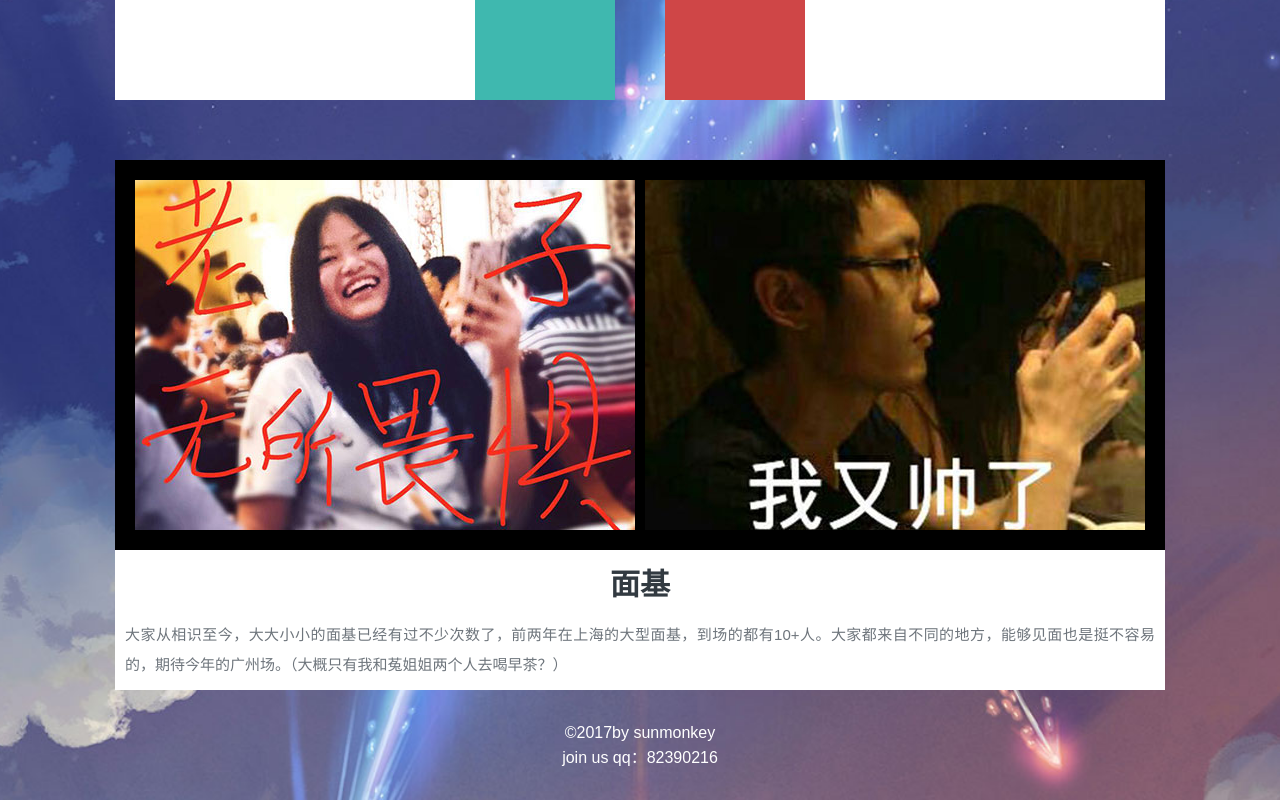
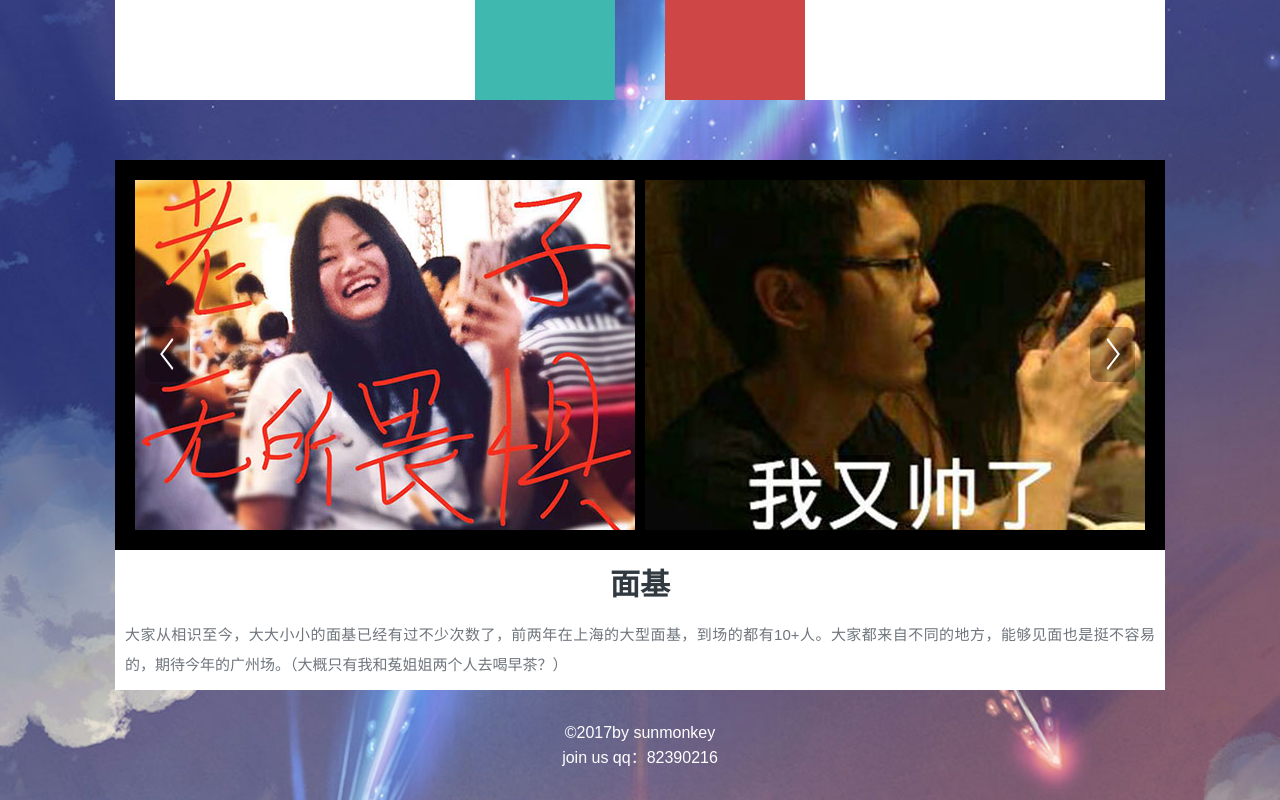
Before and after one commit to largemonkey/largemonkey.github.io, a plain HTML site: page index.html in a window 1280 px wide. Shown: the part 985-1785 px from the top of the page. Drawn offline with Linux system fonts and the light colour scheme.

Commit message:
modify scroll

```diff
--- a/css/main.css
+++ b/css/main.css
@@ -133,6 +133,7 @@ body {
 }
 #visible ul li{
     float: left;
+    margin-right: 10px;
 }
 #visible ul li img{
 	width: 500px;
@@ -152,6 +153,7 @@ body {
     margin: 0 auto;
     width: 1010px !important;
     background: #000;
+    padding: 20px;
 }
 .mianji{
 	width: 1050px;
@@ -182,3 +184,18 @@ body {
 	font-size: 16px;
 	color: #fff;
 }
+#totalContainer .button{
+	position: absolute;
+	width: 45px;
+	height: 55px;
+	top: 147px;
+	cursor: pointer;
+}
+#totalContainer .button.prev{
+	background: url(../images/prev.png) no-repeat;
+	left: 10px;
+}
+#totalContainer .button.next{
+	background: url(../images/next.png) no-repeat;
+	left: 955px;
+}
--- a/index.html
+++ b/index.html
@@ -7,7 +7,6 @@
 <title></title>
 <script src="js/jquery1-10-2.js" type="text/javascript"></script>
 <script src="js/main.js" type="text/javascript"></script>
-<script src="js/carousel.js" type="text/javascript"></script>
 <link rel="shortcut icon" href="images/favicon.ico" type="image/x-icon">
 <link rel="stylesheet" href="css/base.css">
 <link rel="stylesheet" href="css/main.css" />
@@ -87,7 +86,10 @@
                         <li><img src="images/10.jpg"></li>
                         <li><img src="images/11.jpg"></li>
                     </ul>
+                    <a class="prev button"></a>
+                    <a class="next button"></a>
                 </div>
+
             </div>
             <div class="mian-info">
                 <h2>面基</h2>
--- a/js/carousel.js
+++ b/js/carousel.js
@@ -5,7 +5,6 @@
             totalFrame: 20,
             interval: 10,
             delayed: 2000,
-            visibleNum: 3, //展区的图片数目；
             everyScroll: 1 //每次滚动的图片数目；
         }
         var options = $.extend({}, defaults, options);
@@ -16,16 +15,13 @@
         var items = obj.find("li");
         var width = items.width();  //图片的宽度
         items.css("marginRight", o.interval+"px");
-        var visibleWidth = o.visibleNum * width + (o.visibleNum - 1) * o.interval;
-            obj.css("width", visibleWidth);
         var height = items.height();//图片的高度
-        visible.css({"width": visibleWidth + "px", "height": height + "px"});
         var i = items.length;  //总的图片的数目
         var moveDistance = o.everyScroll * width + (o.everyScroll - 1) * o.interval;
         var movePlace = visible.find("ul");
             movePlace.css("width",i*width+i* o.interval+"px");
             function carousel(){
-                movePlace.animate({left:-moveDistance+"px"},300,function(){
+                movePlace.animate({left:-moveDistance+"px"},500,function(){
                     movePlace.css("left","0px");
                     for(j=0;j< o.everyScroll;j++){
                         movePlace.find("li").eq(0).appendTo(movePlace);
@@ -37,6 +33,12 @@
             },function(){
                 timeout = setInterval(carousel, o.delayed);
             }).trigger("mouseleave"); //先实行一次离开先，要不像上面那样会出错。//先将轮播事件捆绑到离开发生，这样不会乱。
+
+            var prevButton = obj.find(".prev");
+            var nextButton = obj.find(".next");
+
+
+
         }
     });
 })(jQuery)
--- a/js/main.js
+++ b/js/main.js
@@ -3,16 +3,75 @@ $(document).ready(function(){
 		init:function(){
 			var _this = this;
 			_this.begin();
-			$("#totalContainer").carousel({
+			_this.carousel();
+			/*$("#totalContainer").carousel({
 	            totalFrame: 20,
 	            interval: 10,
 	            delayed: 2000,
 	            visibleNum: 2, //展区的图片数目；
 	            everyScroll: 1 //每次滚动的图片数目；
-	        });
+	        });*/
 		},
 		begin:function(){
 			$(".head .title").addClass("down");
+		},
+		carousel:function(){
+			var i = 0;
+			var visible = $("#visible");
+	        var items = visible.find("li");
+	        var width = items.width();  //图片的宽度
+	        var p_num = items.length;  //总的图片的数目
+	        var prevButton = visible.find(".prev");
+            var nextButton = visible.find(".next");
+	        var movePlace = visible.find("ul");
+	            movePlace.css("width",p_num*510+"px");  //其中10是间隔
+
+	        visible.hover(function(){
+                clearInterval(timeout);
+            },function(){
+                timeout = setInterval(scroll, 2000);
+        	}).trigger("mouseleave");
+
+	        var moveWidth = 510;
+        	nextButton.click(function(){
+        		if (!movePlace.is(":animated")) {
+        			if (i === (p_num-2)) {
+		                movePlace.animate({left:0+"px"},500);
+		                i = 0;
+		            }else{
+		                movePlace.animate({left:'-='+moveWidth+"px"},500,function(){
+		                });
+		               i++;
+		            }
+        		}
+
+        	})
+
+        	prevButton.click(function(){
+        		if (!movePlace.is(":animated")) {
+        			if (i === 0) {
+		                movePlace.animate({left:-(p_num-2)*moveWidth+"px"},500);
+		                i = p_num-2;
+		            }else{
+		                movePlace.animate({left:'+='+moveWidth+"px"},500,function(){
+		                });
+		               i--;
+		            }
+        		}
+
+        	})
+
+
+        	function scroll(){
+	            if (i === (p_num-2)) {
+	                movePlace.animate({left:0+"px"},500);
+	                i = 0;
+	            }else{
+	                movePlace.animate({left:'-='+moveWidth+"px"},500,function(){
+	                });
+	               i++;
+	            }
+        	}
 		}
 	}
 	index.init();
```
Also changed, not shown: images/next.png (added), images/prev.png (added).
